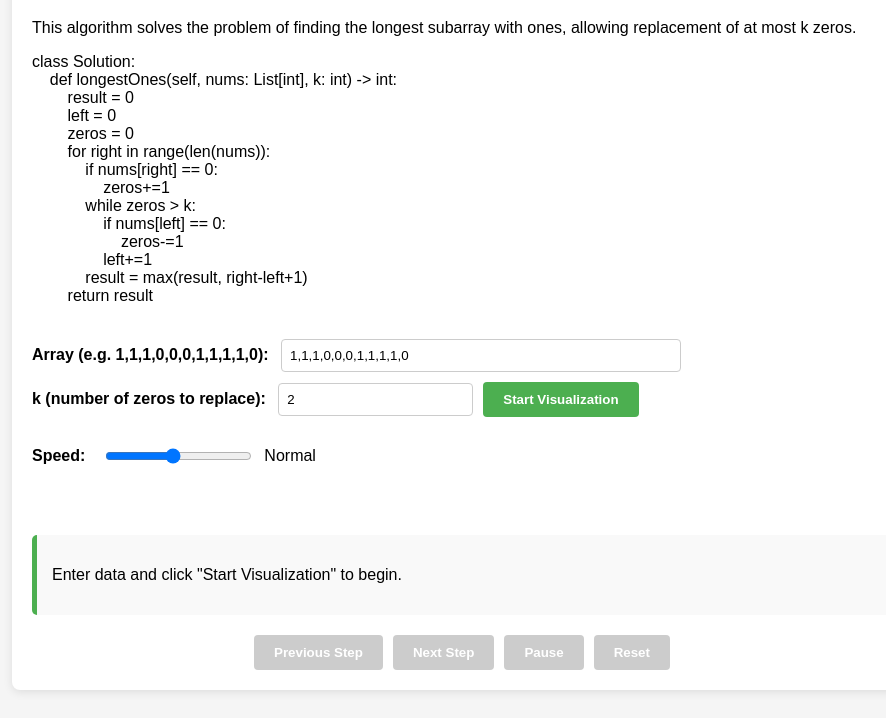
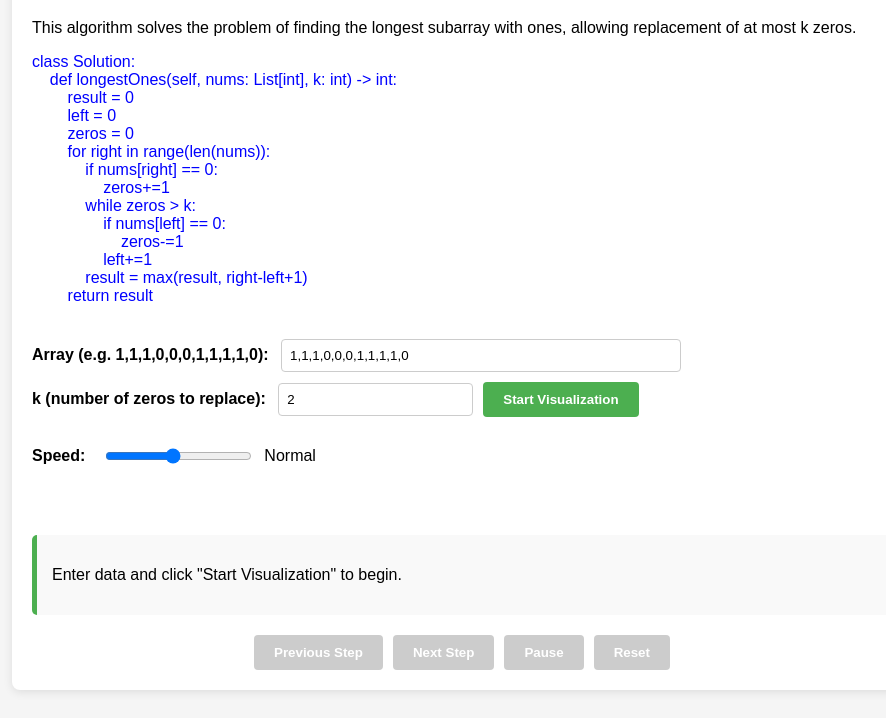
Before and after one commit to Cr3ativeCod3r/KapitanBomba-OOP-TS-Game, a plain HTML site: page index.html in a window 1280 px wide. Shown: the part 109-827 px from the top of the page, without its empty margins (178-1064 px from the left). Drawn offline with Linux system fonts and the light colour scheme.

Commit message:
Update index.html

```diff
--- a/index.html
+++ b/index.html
@@ -138,6 +138,9 @@
             align-items: center;
             gap: 10px;
             margin-top: 10px;
+        }
+        pre {
+            color: blue;
         }
     </style>
 </head>
```
